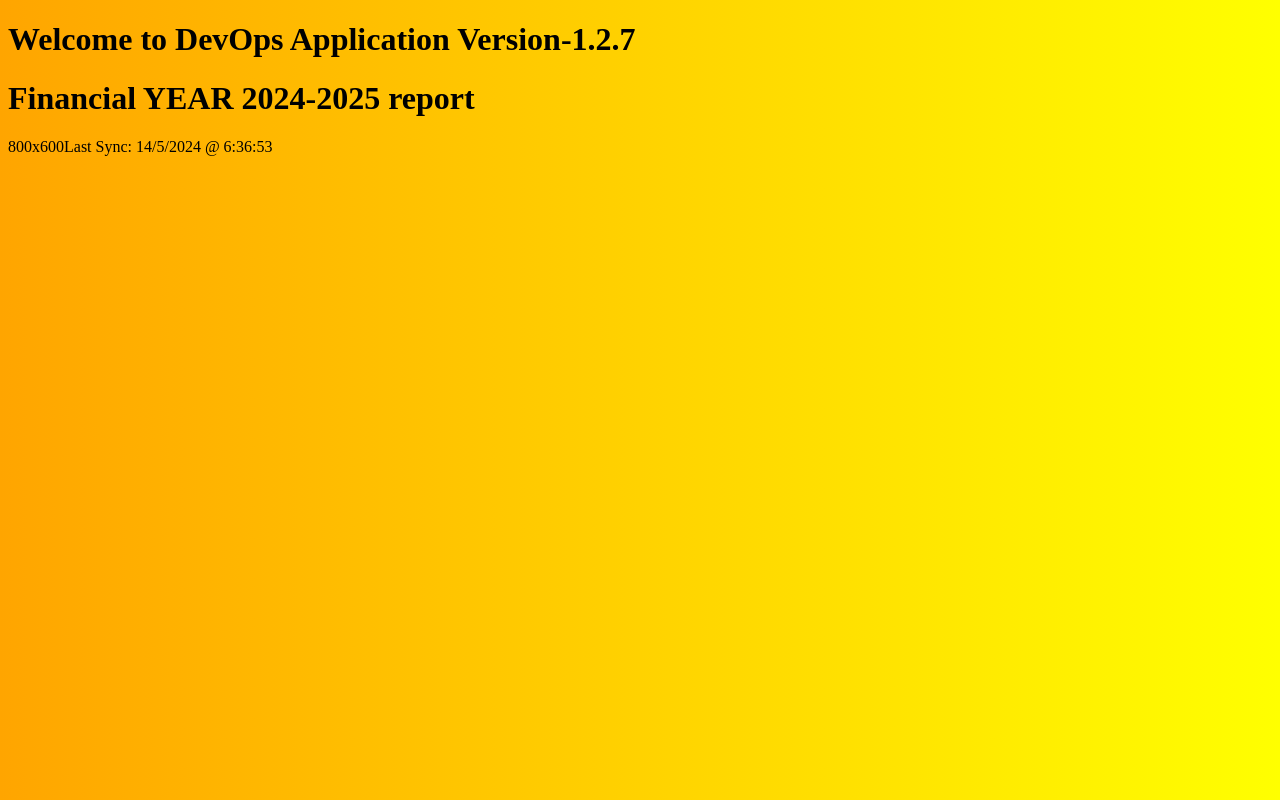
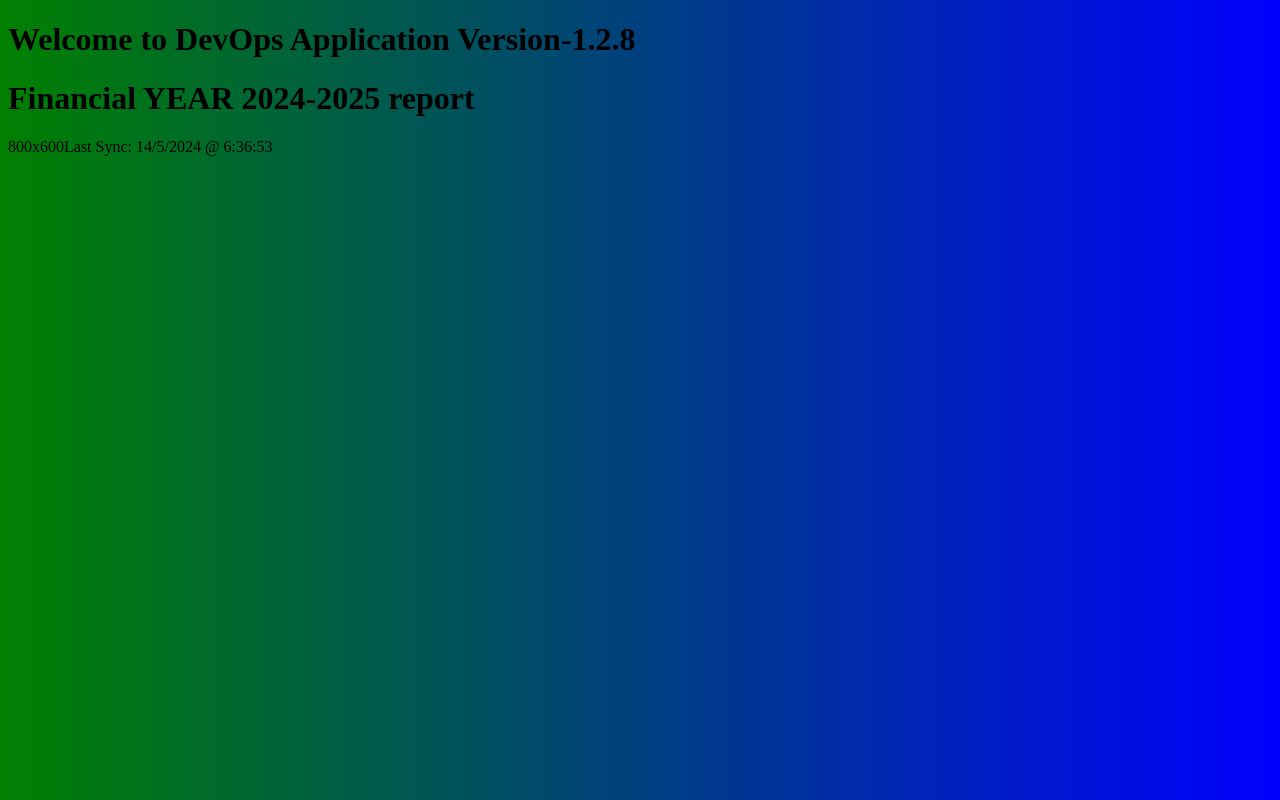
Before and after one commit to pushpendrasingh3/manual-approval, a plain HTML site: page argocd-config/script/index.html in a window 1280 px wide. Drawn offline with Linux system fonts and the light colour scheme.

Commit message:
VER:1.2.8::Testing

```diff
--- a/argocd-config/script/index.html
+++ b/argocd-config/script/index.html
@@ -5,8 +5,8 @@
 	<title> DevOps Automation </title>
 </head>
 
-<body style="background-image: -webkit-linear-gradient(left, orange, yellow)">
-    <h1>Welcome to DevOps Application Version-1.2.7<h1>
+<body style="background-image: -webkit-linear-gradient(left, green, blue)">
+    <h1>Welcome to DevOps Application Version-1.2.8<h1>
     <h1> Financial YEAR 2024-2025 report  </h1>
 
     <script type='text/javascript'>
```
Also changed, not shown: 4 other files.
